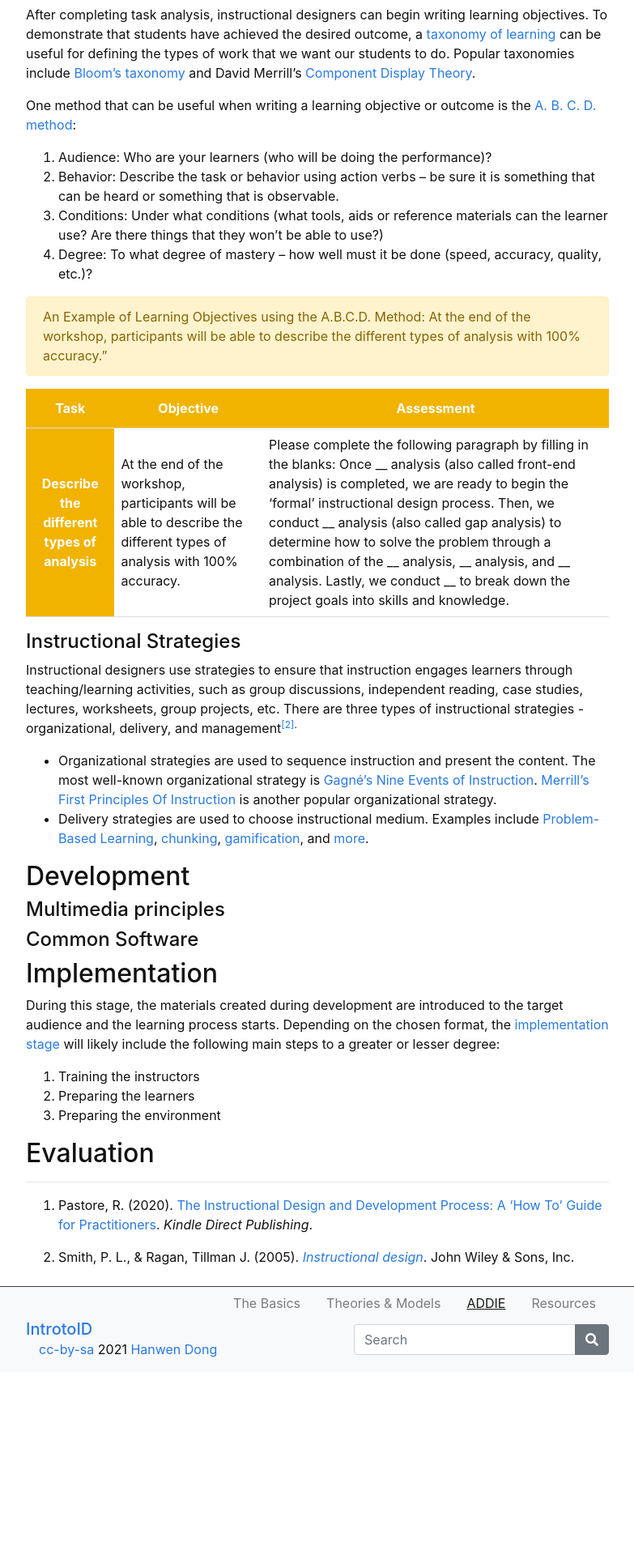
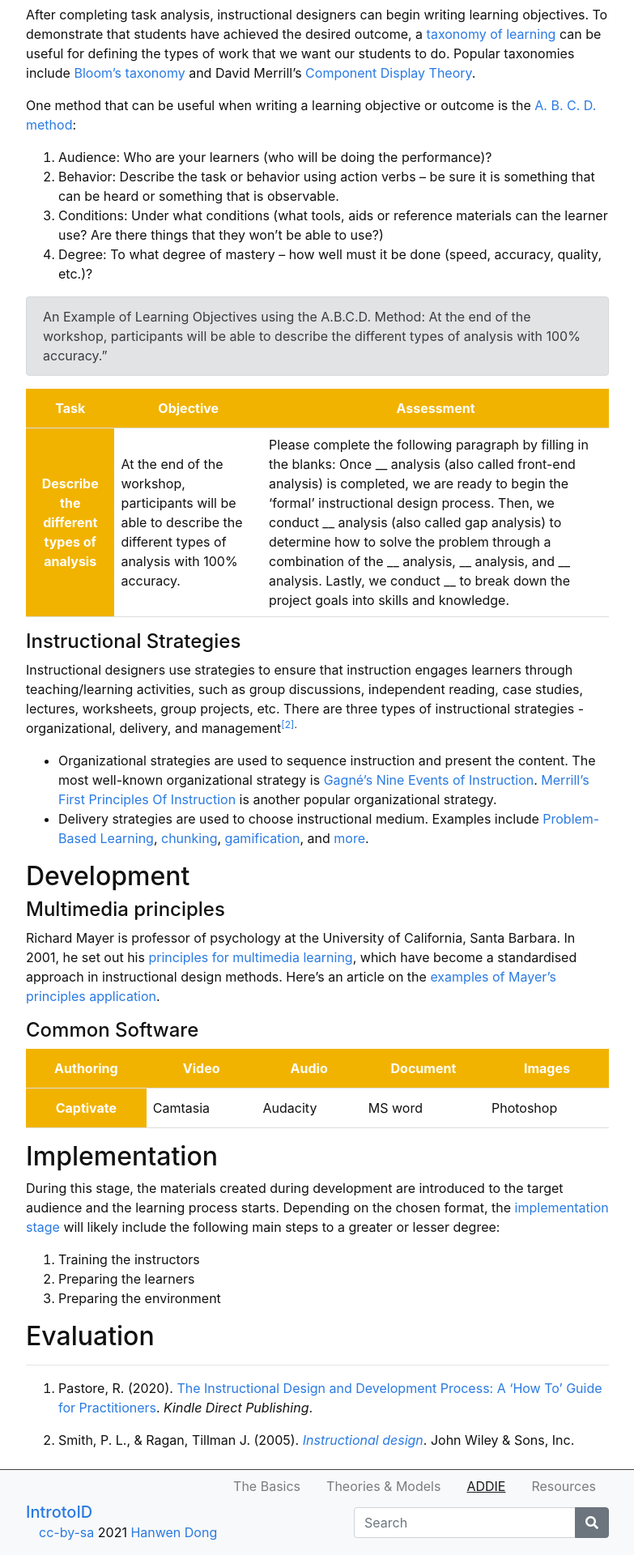
Before and after one commit to hanwendong1/IntrotoID, a Jekyll site: the page built from content/3-ADDIE.md, in a window 1280 px wide. Shown: the part 1520-3440 px from the top of the page at 81% size, without its empty margins (248-1031 px from the left). Built offline with Jekyll 4.4.1, drawn with Linux system fonts in a browser that asks for light colours; before the commit the page ends 3214 px from its top, so only the background shows below that.

Commit message:
Update 3-ADDIE.md

```diff
--- a/content/3-ADDIE.md
+++ b/content/3-ADDIE.md
@@ -46,7 +46,7 @@ One method that can be useful when writing a learning objective or outcome is th
 4.	Degree: To what degree of mastery -- how well must it be done (speed, accuracy, quality, etc.)?
 
 {% capture text %} An Example of Learning Objectives using the A.B.C.D. Method: At the end of the workshop, participants will be able to describe the different types of analysis with 100% accuracy."{% endcapture %}
-{% include alert.md text=text color="warning" %}
+{% include alert.md text=text color="secondary" %}
 
 <html>
    <head>
@@ -71,7 +71,7 @@ One method that can be useful when writing a learning objective or outcome is th
          <tr>
             <th style="background-color: #f1b300; color: white; text-align:Center">Task</th>
             <th style="background-color: #f1b300; color: white; text-align:Center">Objective</th>
-            <th style="background-color: #f1b300; color: white; text-align:Center">Assessment </th>
+            <th style="background-color: #f1b300; color: white; text-align:Center">Assessment</th>
          </tr>
          <tr>
             <th style="text-align:Center">Describe the different types of analysis</th>
@@ -92,12 +92,53 @@ Instructional designers use strategies to ensure that instruction engages learne
 - Organizational strategies are used to sequence instruction and present the content. The most well-known organizational strategy is <a href="https://www.valpo.edu/vital/files/2015/12/gagne_nine_events.pdf" target="_blank">Gagné's Nine Events of Instruction</a>. <a href="http://instructionaldesign.io/toolkit/merrill/" target="_blank">Merrill’s First Principles Of Instruction</a> is another popular organizational strategy.
 - Delivery strategies are used to choose instructional medium. Examples include <a href="https://teaching.cornell.edu/teaching-resources/engaging-students/problem-based-learning" target="_blank">Problem-Based Learning</a>, <a href="https://www.nngroup.com/articles/chunking/" target="_blank">chunking</a>, <a href="https://ii.library.jhu.edu/2014/05/13/what-is-gamification-and-why-use-it-in-teaching/" target="_blank">gamification</a>, and <a href="https://kean.edu/~tpc/Instructional%20Strategies.pdf" target="_blank">more</a>.
 
-
 ## Development
 
 #### Multimedia principles
 
+Richard Mayer is professor of psychology at the University of California, Santa Barbara. In 2001, he set out his <a href="http://instructionaldesign.io/toolkit/mayer/" target="_blank">principles for multimedia learning</a>, which have become a standardised approach in instructional design methods. Here’s an article on the <a href="https://www.linkedin.com/pulse/cognitive-load-theory-part-ii-mayers-multimedia-borg%C3%BE%C3%B3r-%C3%A1sgeirsson" target="_blank">examples of Mayer’s principles application</a>.
+
 #### Common Software
+
+<html>
+   <head>
+      <style>
+         table {width: 100%;}
+         table, td, th {
+            border-collapse: collapse;
+            padding: 8px;
+            border-bottom: 1px solid #ddd;
+         th {
+            style="text-align:Center"
+            border: 1px solid black;
+            padding-top: 12px;
+            padding-bottom: 12px;
+            background-color: #f1b300;
+            color: white;
+            }
+      </style>
+   </head>
+   <body>
+      <table>
+         <tr>
+            <th style="background-color: #f1b300; color: white; text-align:Center">Authoring</th>
+            <th style="background-color: #f1b300; color: white; text-align:Center">Video</th>
+            <th style="background-color: #f1b300; color: white; text-align:Center">Audio</th>
+                          <th style="background-color: #f1b300; color: white; text-align:Center">Document</th>
+                          <th style="background-color: #f1b300; color: white; text-align:Center">Images</th>
+         </tr>
+         <tr>
+            <th style="text-align:Center">Captivate</th>
+            <td style="text-align:Left">Camtasia</td>
+            <td style="text-align:Left">Audacity</td>
+                          <td style="text-align:Left">MS word</td>
+                          <td style="text-align:Left">Photoshop</td>
+         </tr>
+      </table>
+   </body>
+   <p>
+   </p>
+</html>
 
 ## Implementation
 
```
